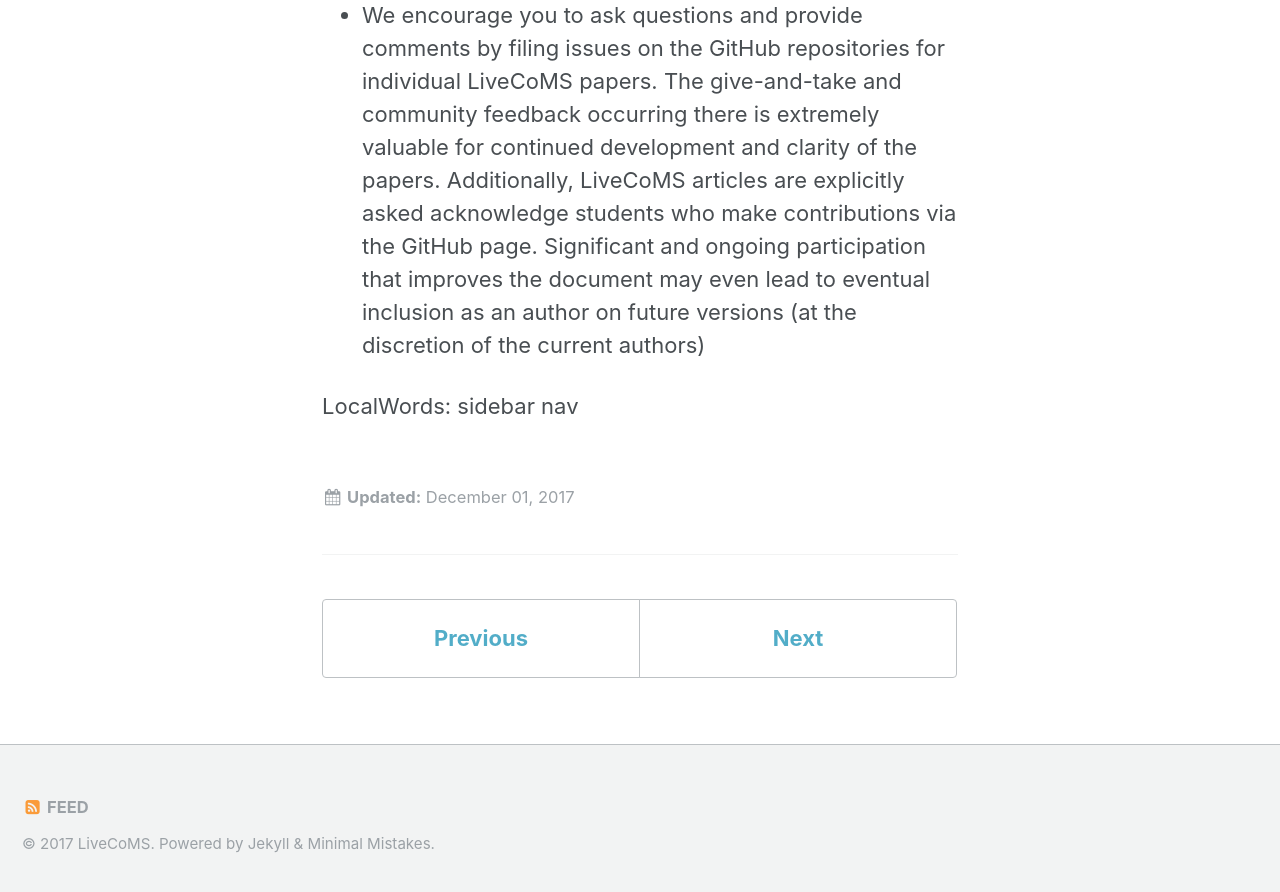
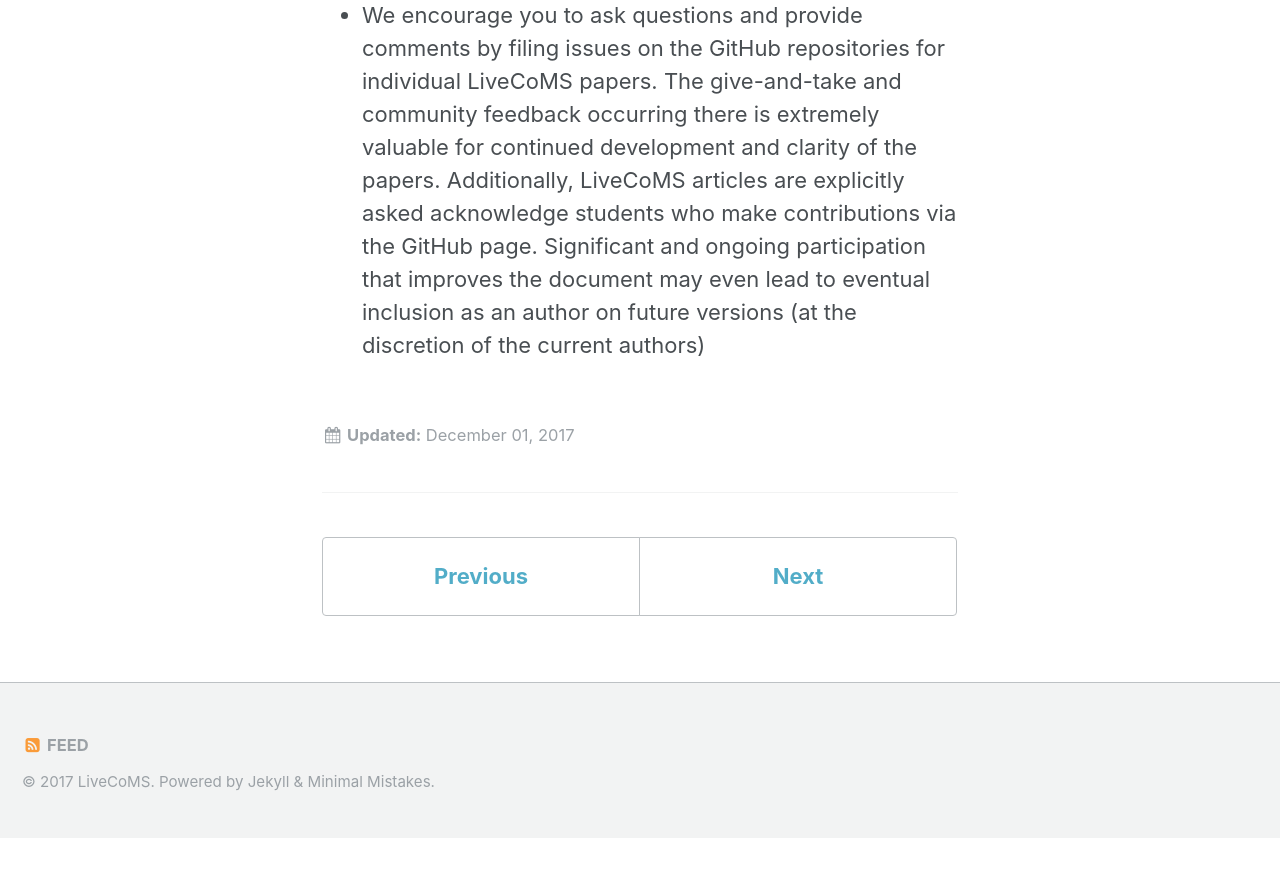
Before and after one commit to livecomsjournal/livecomsjournal.github.io, a Jekyll site: the page built from _about_livecoms/03_earlycareer.md, in a window 1280 px wide and 900 px high, scrolled down 551 px. Shown: the top 892 px of the window. Built offline with Jekyll 4.4.1, drawn with Linux system fonts in a browser that asks for light colours; after the commit the page ends 1389 px from its top, so only the background shows below that.

Commit message:
Remove a stray "localwords"

```diff
--- a/_about_livecoms/03_earlycareer.md
+++ b/_about_livecoms/03_earlycareer.md
@@ -27,5 +27,3 @@ ways you can participate:
   page. Significant and ongoing participation that improves the
   document may even lead to eventual inclusion as an author on future
   versions (at the discretion of the current authors)
-
- LocalWords:  sidebar nav
```
